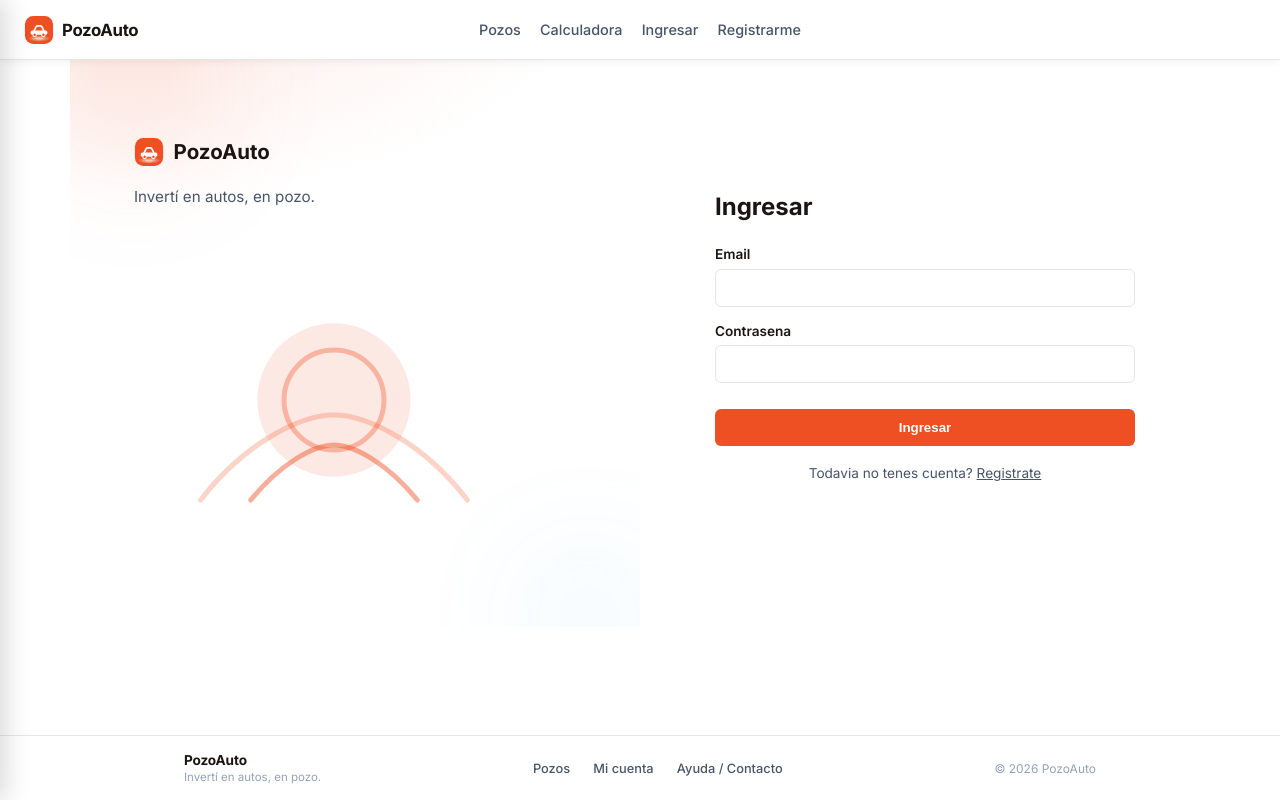
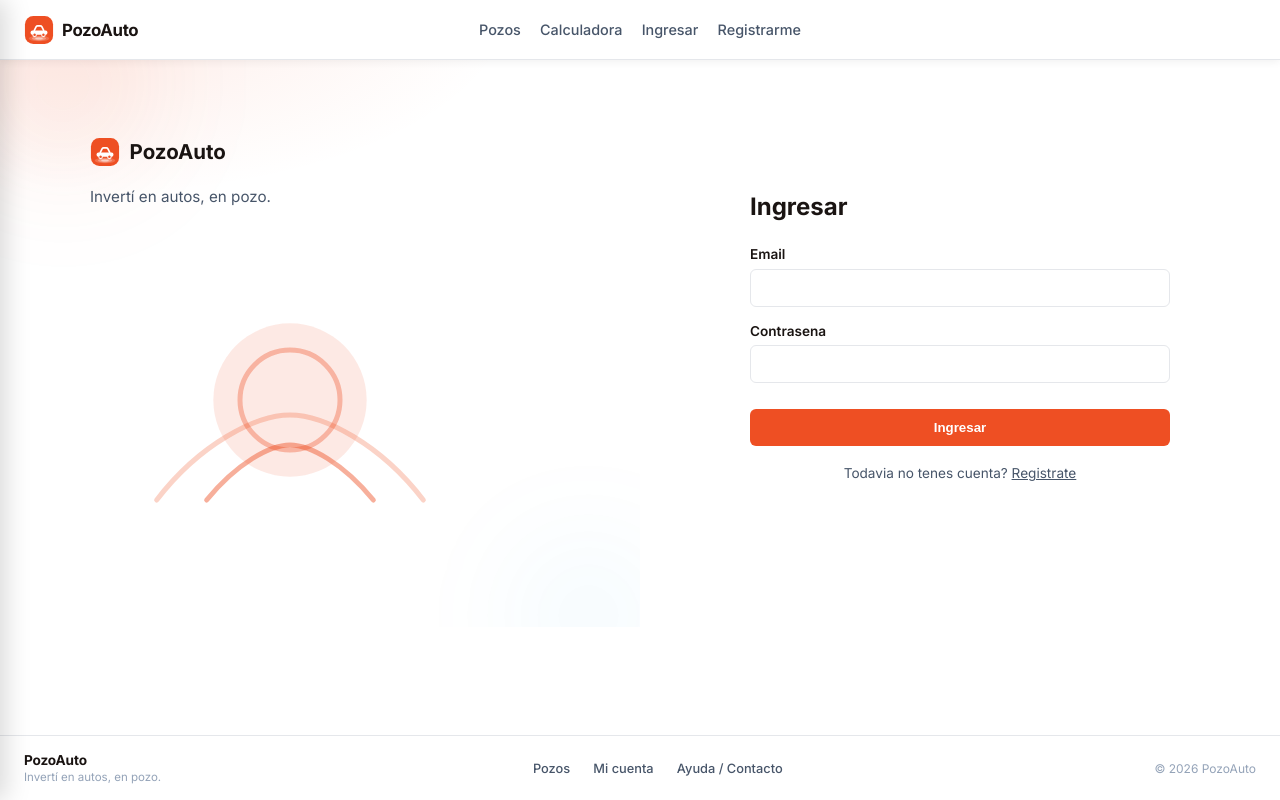
Before and after one commit to Sincro-arg/AH-front, an Angular app: page /login in a window 1280 px wide. Built offline with nearby package versions, Linux system fonts and the light colour scheme.

Commit message:
tarea 759: unifica el ancho maximo de pagina en una variable CSS compartida
Agent: c1

```diff
--- a/src/app/components/calculadora/calculadora.css
+++ b/src/app/components/calculadora/calculadora.css
@@ -1,6 +1,6 @@
 .calculadora {
   padding: 1.5rem 1rem 2.5rem;
-  max-width: 900px;
+  max-width: var(--content-max-width);
   margin: 0 auto;
 }
 
--- a/src/app/components/configuracion/configuracion.css
+++ b/src/app/components/configuracion/configuracion.css
@@ -1,6 +1,6 @@
 .config {
   padding: 2rem 1.5rem;
-  max-width: 920px;
+  max-width: var(--content-max-width);
   margin: 0 auto;
   font-family: var(--font-family-base);
 }
--- a/src/app/components/footer/footer.css
+++ b/src/app/components/footer/footer.css
@@ -12,7 +12,7 @@
   align-items: center;
   justify-content: space-between;
   gap: 1rem;
-  max-width: 960px;
+  max-width: var(--content-max-width);
   margin: 0 auto;
   padding: 1rem 1.5rem;
 }
--- a/src/app/components/header/header.css
+++ b/src/app/components/header/header.css
@@ -19,7 +19,7 @@
   grid-template-columns: 1fr auto 1fr;
   align-items: center;
   height: 100%;
-  max-width: 1280px;
+  max-width: var(--content-max-width);
   width: 100%;
   margin: 0 auto;
   padding: 0 1.5rem;
--- a/src/app/components/home/home.css
+++ b/src/app/components/home/home.css
@@ -6,7 +6,7 @@
 
 .home {
   padding: 1.5rem 1rem 2.5rem;
-  max-width: 1100px;
+  max-width: var(--content-max-width);
   margin: 0 auto;
 }
 
--- a/src/app/components/landing/landing.css
+++ b/src/app/components/landing/landing.css
@@ -133,7 +133,7 @@
    Por debajo de este breakpoint el layout mobile queda tal cual estaba. ── */
 @media (min-width: 1000px) {
   .landing {
-    max-width: 1180px;
+    max-width: var(--content-max-width);
     padding: 4rem 2rem 3rem;
   }
 
--- a/src/app/components/login/login.css
+++ b/src/app/components/login/login.css
@@ -8,7 +8,7 @@
   display: flex;
   align-items: stretch;
   width: 100%;
-  max-width: 1140px;
+  max-width: var(--content-max-width);
   margin: 0 auto;
   overflow: hidden;
   background-color: var(--color-surface);
--- a/src/app/components/mis-inversiones/mis-inversiones.css
+++ b/src/app/components/mis-inversiones/mis-inversiones.css
@@ -1,6 +1,6 @@
 .mis-inversiones {
   padding: 1.5rem 1rem 2.5rem;
-  max-width: 1100px;
+  max-width: var(--content-max-width);
   margin: 0 auto;
 }
 
--- a/src/app/components/pozo-detalle/pozo-detalle.css
+++ b/src/app/components/pozo-detalle/pozo-detalle.css
@@ -1,6 +1,6 @@
 .pozo-detalle {
   padding: 1.5rem 1rem 2.5rem;
-  max-width: 1120px;
+  max-width: var(--content-max-width);
   margin: 0 auto;
 }
 
--- a/src/app/components/pozos/pozos.css
+++ b/src/app/components/pozos/pozos.css
@@ -1,6 +1,6 @@
 .pozos {
   padding: 1.5rem 1rem 2.5rem;
-  max-width: 1280px;
+  max-width: var(--content-max-width);
   margin: 0 auto;
 }
 
--- a/src/app/components/registro/registro.css
+++ b/src/app/components/registro/registro.css
@@ -8,7 +8,7 @@
   display: flex;
   align-items: stretch;
   width: 100%;
-  max-width: 1140px;
+  max-width: var(--content-max-width);
   margin: 0 auto;
   overflow: hidden;
   background-color: var(--color-surface);
--- a/src/styles.css
+++ b/src/styles.css
@@ -11,6 +11,9 @@
   --color-success: #2e7d32;
   --color-bg: #ffffff;
   --font-family-base: 'Inter', system-ui, sans-serif;
+  /* Ancho maximo compartido del contenido: lo usan el header, el footer y
+     cada pantalla para que el layout quede alineado en toda la app. */
+  --content-max-width: 1280px;
   color-scheme: light;
 }
 
@@ -65,6 +68,14 @@ button:disabled {
   opacity: .6;
 }
 
+/* Contenedor comun de ancho de pagina: header, footer y cada pantalla lo
+   aplican a su elemento raiz de layout junto con --content-max-width. */
+.content-container {
+  max-width: var(--content-max-width);
+  width: 100%;
+  margin: 0 auto;
+}
+
 a {
   color: inherit;
 }
```
